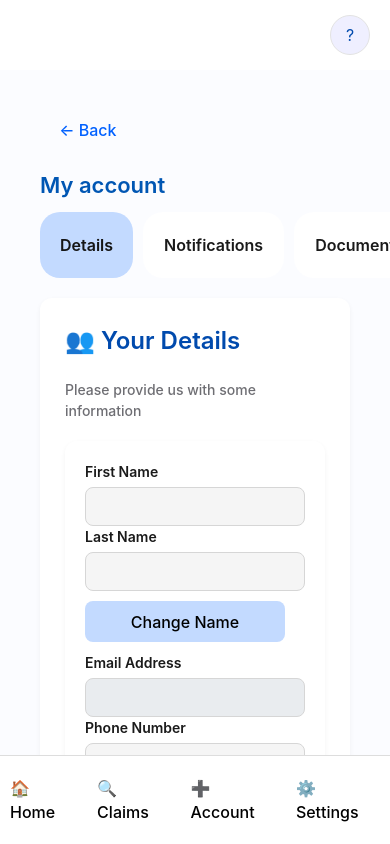
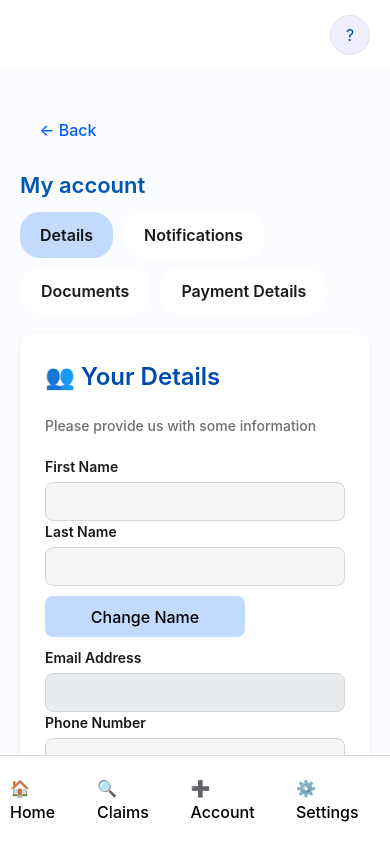
Before and after one commit to mihaibenta/gateclaim-dashboard, a React (Vite) app: page /account in a window 390 px wide. Built offline with nearby package versions, Linux system fonts and the light colour scheme; no server answers.

Commit message:
Made adjustments for mobile

```diff
--- a/src/components/Navbar.jsx
+++ b/src/components/Navbar.jsx
@@ -107,7 +107,7 @@ const Navbar = () => {
           onClick={() => setPopupVisible(!isPopupVisible)}
         >
           {/* Check if user is available and user.email is not empty */}
-          {user && user.email ? user.email[0].toUpperCase() : "?"}
+          {user && user?.name?.firstName ? user?.name?.firstName[0].toUpperCase() : "?"}
         </span>
 
         {isPopupVisible && (
--- a/src/pages/Claims.jsx
+++ b/src/pages/Claims.jsx
@@ -6,7 +6,7 @@ const Claims = () => {
 
 
   return (
-    <div className="page-content">
+    <div className="claim-content">
      <Claim/>
     </div>
   );
--- a/src/styles/claims.css
+++ b/src/styles/claims.css
@@ -2,6 +2,10 @@
 .table-container {
   margin-top: 20px;
   overflow-x: auto;
+}
+
+.claim-content {
+  padding: 20px;
 }
 
 /* Table styling */
--- a/src/styles/layout.css
+++ b/src/styles/layout.css
@@ -43,6 +43,13 @@
   box-sizing: border-box;
 }
 
+@media screen and (max-width: 768px) {
+  .page-content {
+    margin-bottom: 50px; /* Full width when sidebar is hidden */
+    padding:20px 0px!important;
+  }
+}
+
 /* Bottom Navigation - Hidden by Default */
 .bottom-nav {
   display: none;
--- a/src/styles/userAccount.css
+++ b/src/styles/userAccount.css
@@ -47,6 +47,17 @@ p {
   margin-bottom: 20px;
 }
 
+/* RESPONSIVE DESIGN */
+@media (max-width: 768px) {
+  .user-tabs {
+    display: flex;
+    gap: 10px;
+    margin-bottom: 20px;
+    flex-wrap: wrap;
+}
+}
+
+
 .user-tabs button {
   background: #ffffff;
   padding: 12px 20px;
@@ -81,10 +92,12 @@ p {
   display: flex;
   gap: 20px;
   margin-bottom: 15px;
-  box-shadow: 0px 2px 5px rgba(0, 0, 0, 0.05);
+  box-shadow: 0px 0px 6px 0px rgba(0, 0, 0, 0.05);
   padding:20px;
   border-radius:12px;
 }
+
+
 
 .form-group {
   flex: 1;
@@ -188,6 +201,8 @@ button.change-address-btn {
   .form-row {
     flex-direction: column;
     gap: 10px;
+    padding:0px;
+    box-shadow: none;
   }
 
   .update-btn,
```
